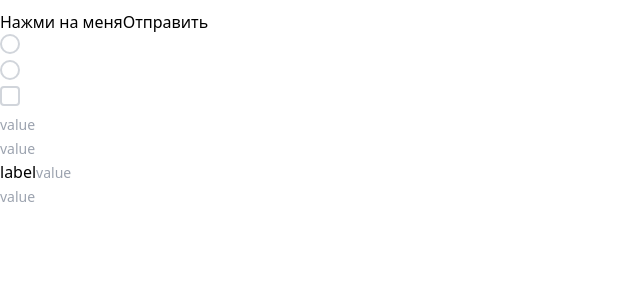
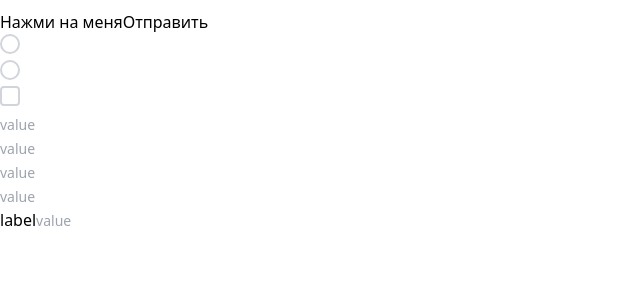
Before and after one commit to Maksimkarpeko/Project-On-React, a React (Vite) app: page / in a window 1280 px wide. Shown: the top 300 px of the page, without its empty margins (0-640 px from the left). Built offline with nearby package versions, Linux system fonts and the light colour scheme.

Commit message:
feat:update input

```diff
--- a/src/App.tsx
+++ b/src/App.tsx
@@ -1,7 +1,7 @@
 import { Button } from 'components/Button/Button';
 import { buttonColor, buttonSize } from 'components/Button/constant';
 import { Input } from 'components/Input/Input';
-import { inputColor, variant } from 'components/Input/constant';
+import { InputColor, InputTitle, Variant } from 'components/Input/constant';
 
 import Arrow from './assets/Arrow.png';
 
@@ -16,37 +16,48 @@ function App() {
         Отправить
       </Button>
 
-      <Input name="radio" type="radio" placeholder="value" Variant={variant.radio} />
-      <Input name="radio" type="radio" placeholder="value" Variant={variant.radio} />
-      <Input name="checkbox" type="checkbox" placeholder="value" Variant={variant.checkbox} />
+      <Input name="radio" type="radio" placeholder="value" variant={Variant.radio} />
+      <Input name="radio" type="radio" placeholder="value" variant={Variant.radio} />
+      <Input name="checkbox" type="checkbox" placeholder="value" variant={Variant.checkbox} />
       <Input
         name="text"
         type="text"
         placeholder="value"
-        Variant={variant.text}
-        inputColor={inputColor.gray}
+        variant={Variant.text}
+        inputColor={InputColor.gray}
       />
       <Input
         name="text"
         type="text"
         placeholder="value"
-        Variant={variant.text}
-        inputColor={inputColor.darkGray}
+        variant={Variant.text}
+        inputColor={InputColor.darkGray}
       />
       <Input
         name="text"
         type="text"
         placeholder="value"
-        Variant={variant.text}
-        inputColor={inputColor.bigGray}
-        title="label"
+        variant={Variant.text}
+        inputColor={InputColor.bigGray}
       />
       <Input
         name="text"
         type="text"
         placeholder="value"
-        Variant={variant.text}
-        inputColor={inputColor.bigDarkGray}
+        variant={Variant.text}
+        inputColor={InputColor.bigDarkGray}
+        title="label"
+        inputTitle={InputTitle.blueTitle}
+      />
+      <Input
+        name="text"
+        type="text"
+        placeholder="value"
+        variant={Variant.text}
+        inputColor={InputColor.bigDarkGray}
+        title="label"
+        id='text'
+        inputTitle={InputTitle.redTitle}
       />
     </>
   );
--- a/src/components/Input/Input.tsx
+++ b/src/components/Input/Input.tsx
@@ -1,47 +1,54 @@
 import type { FC } from 'react';
-
+import { Variant,InputColor,InputTitle } from './constant';
 import clsx from 'clsx';
 
 import style from './input-style.module.scss';
 import type { IInput } from './type';
 
 export const Input: FC<IInput> = ({
-  type,
+  type = 'text',
   placeholder,
   name,
   onChange,
   value,
   required,
   classname,
-  Variant,
-  beforeImg,
-  afterImg,
+  variant = 'text',
   inputColor,
   inputTitle,
   title,
+  id,
   ...rest
 }) => {
-  const inputClassName = clsx({
-    [style.customRadio]: Variant == 'radio',
-    [style.customCheckBox]: Variant == 'checkbox',
-    [style.customInput]: Variant == 'text',
-    'bg-gray-100 px-4 py-2': inputColor == 'gray',
-    'bg-gray-200 px-4 py-2': inputColor == 'darkGray',
-    'bg-gray-100 px-4 py-4': inputColor == 'bigGray',
-    'bg-gray-200 px-4 py-4': inputColor == 'bigDarkGray',
+  const inputClassName = clsx(
+    {
+      [style.customRadio]: variant == Variant.radio,
+      [style.customCheckBox]: variant == Variant.checkbox,
+      [style.customInput]: variant == Variant.text,
+    },
+    {
+      'bg-gray-100 px-4 py-2': inputColor == InputColor.gray,
+      'bg-gray-200 px-4 py-2': inputColor == InputColor.darkGray,
+      'bg-gray-100 px-4 py-5': inputColor == InputColor.bigGray,
+      'bg-gray-200 px-4 pb-3 pt-5': inputColor == InputColor.bigDarkGray,
+    },
+  );
+  const labelClassName = clsx({
+    'text-blue-500': inputTitle == InputTitle.blueTitle,
+    'text-red-500': inputTitle == InputTitle.redTitle,
+    'text-gray-500': inputTitle == InputTitle.grayTitle,
   });
   return (
-    <div className={clsx(classname)}>
-      {beforeImg && (
-        <div>
-          <img src={`${beforeImg}`} alt="Картинка" />
-        </div>
+    <div className={clsx('relative',classname)}>
+      {title && id && (
+        <label htmlFor={id} className={clsx('absolute text-sm left-4', labelClassName)}>
+          {title}
+        </label>
       )}
-      {title && <span className="absolute text-xs left-4">{title}</span>}
-      {/*Потом подумаю как решить эту проблему с title сверху а пока оставим как тут есть*/}
       <input
         type={type}
         placeholder={placeholder}
+        id={id}
         name={name}
         onChange={onChange}
         value={value}
@@ -49,11 +56,6 @@ export const Input: FC<IInput> = ({
         className={clsx(inputClassName)}
         {...rest}
       />
-      {afterImg && (
-        <div>
-          <img src={`${afterImg}`} alt="Картинка" />
-        </div>
-      )}
     </div>
   );
 };
--- a/src/components/Input/constant.ts
+++ b/src/components/Input/constant.ts
@@ -1,16 +1,16 @@
-export enum variant{
+export enum Variant {
   radio = 'radio',
   checkbox = 'checkbox',
   text = 'text',
 }
-export enum inputColor{
+export enum InputColor {
   gray = 'gray',
   darkGray = 'darkGray',
   bigGray = 'bigGray',
-	bigDarkGray = 'bigDarkGray'
-};
-export enum inputTitle{
-	blueTitle = 'blueTitle',
-	grayTitle = 'grayTitle',
-	redTitle = 'redTitle'
-};
+  bigDarkGray = 'bigDarkGray',
+}
+export enum InputTitle {
+  blueTitle = 'blue',
+  redTitle = 'red',
+  grayTitle = 'gray',
+}
```
Also changed, not shown: src/components/Input/type.ts (+6 -7 lines). Lines whose indentation alone changed are shown as unchanged.
